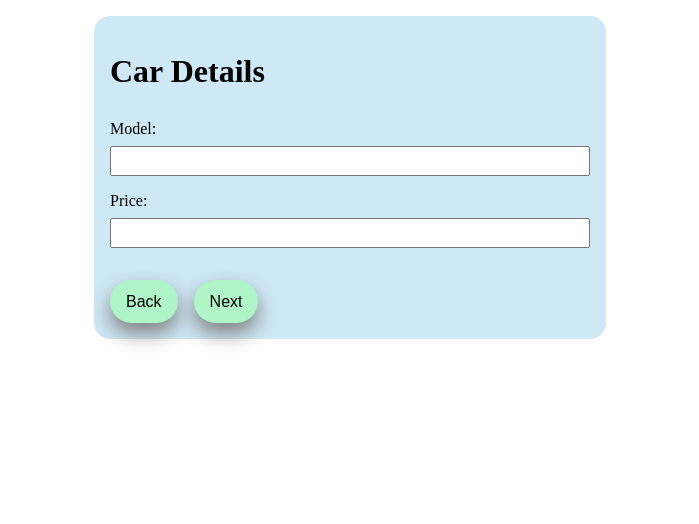
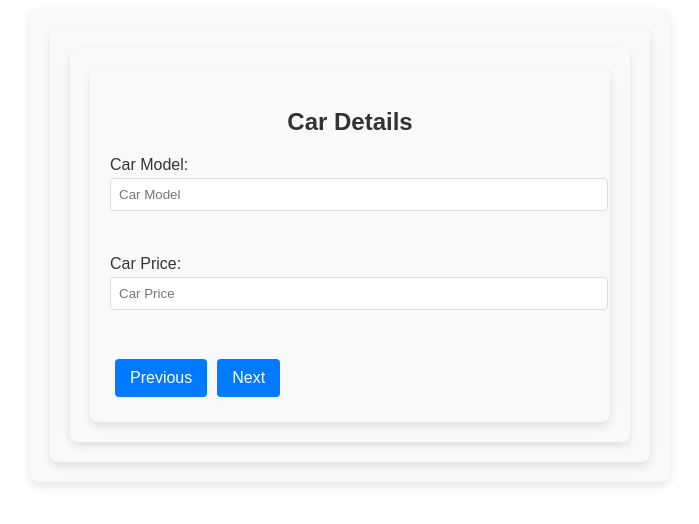
Before and after one commit to acciojob/multi-step-form-FarazAhmad2, a React app: page / in a window 1280 px wide. Both pictures are taken after a click on the button "Next". Shown: the whole page, without its empty margins (290-989 px from the left). Built offline with nearby package versions, Linux system fonts and the light colour scheme.

Commit message:
ninth commit

```diff
--- a/src/components/App.js
+++ b/src/components/App.js
@@ -1,47 +1,50 @@
-import React, { useState, useEffect } from "react";
-import "./../styles/App.css";
-import Step from "./Step";
+// SGN
+import React, { useState } from 'react';
+import '../styles/App.css'; // Ensure the correct path
+import Step from './Step';
 
 const App = () => {
-  const [step, setStep] = useState(1); // Starts at step 1
+  const [currentStep, setCurrentStep] = useState(1);
   const [formData, setFormData] = useState({
-    first_name: "",
-    last_name: "",
-    model: "",
-    car_price: "",
-    card_info: "",
-    expiry_date: "",
-  }); // Initializes form data
+    first_name: '',
+    last_name: '',
+    model: '',
+    car_price: '',
+    card_info: '',
+    expiry_date: ''
+  });
 
-  function nextStep() {
-    setStep(step + 1);
-  }
+  const handleNext = () => {
+    setCurrentStep((prevStep) => prevStep + 1);
+  };
 
-  function prevStep() {
-    setStep(step - 1);
-  }
+  const handlePrev = () => {
+    setCurrentStep((prevStep) => prevStep - 1);
+  };
+
+  const handleSubmit = () => {
+    console.log('Submitted:', formData);
+  };
 
   const handleChange = (e) => {
-    const { name, value } = e.target;
-    const newData = { ...formData };
-    newData[name] = value;
-    setFormData(newData);
+    const { id, value } = e.target;
+    setFormData({
+      ...formData,
+      [id]: value
+    });
   };
-
-  const handleSubmit = (e) => {
-    e.preventDefault();
-    console.log('Form submitted:', formData);
-  };
-
-  useEffect(() => {
-    console.log('Current step:', step);
-  }, [step]);
 
   return (
     <div>
-      <form id={`step${step}`} onSubmit={step === 3 ? handleSubmit : (e) => e.preventDefault()}>
-        <Step step={step} handleChange={handleChange} formData={formData} nextStep={nextStep} prevStep={prevStep} />
-      </form>
+      {/* Do not remove the main div */}
+      <Step
+        currentStep={currentStep}
+        formData={formData}
+        handleChange={handleChange}
+        onNext={handleNext}
+        onPrev={handlePrev}
+        onSubmit={handleSubmit}
+      />
     </div>
   );
 };
--- a/src/components/Step.js
+++ b/src/components/Step.js
@@ -1,50 +1,139 @@
-import React from "react";
+// SGN
+import React, { useState } from 'react';
 
-const Step = ({ step, handleChange, formData, nextStep, prevStep }) => {
-  if (step === 1) {
-    return (
-      <div className="customer container">
-        <h1>Customer Details</h1>
-        <label htmlFor="first_name">First Name:</label>
-        <input onChange={handleChange} id="first_name" name="first_name" value={formData.first_name} />
-        <label htmlFor="last_name">Last Name:</label>
-        <input onChange={handleChange} id="last_name" name="last_name" value={formData.last_name} />
-        <div className="btns">
-        <button onClick={nextStep} type="button">Next</button>
+const Step = ({ currentStep, formData, handleChange, onNext, onPrev, onSubmit }) => {
+  const [creditCardError, setCreditCardError] = useState('');
+  const [expiryDateError, setExpiryDateError] = useState('');
+
+  const handleCreditCardNumberChange = (event) => {
+    const value = event.target.value;
+    handleChange(event);
+
+    // Validate credit card number
+    if (value.replace(/\D/g, '').length === 12) {
+      setCreditCardError('');
+    } else {
+      setCreditCardError('Credit card number must be exactly 12 digits');
+    }
+  };
+
+  const handleExpiryDateChange = (event) => {
+    const value = event.target.value;
+    handleChange(event);
+
+    // Validate expiry date format
+    const regex = /^(0[1-9]|1[0-2])\/([0-9]{2})$/;
+    if (regex.test(value)) {
+      setExpiryDateError('');
+    } else {
+      setExpiryDateError('Please enter a valid MM/YY date');
+    }
+  };
+
+  const isStep1 = currentStep === 1;
+  const isStep2 = currentStep === 2;
+  const isStep3 = currentStep === 3;
+
+  return (
+    <div>
+      {isStep1 && (
+        <div>
+          <h2>Customer Details</h2>
+          <label>
+            First Name:
+            <input
+              type="text"
+              id="first_name"
+              value={formData.first_name}
+              onChange={handleChange}
+              placeholder="First Name"
+            />
+          </label>
+          <br />
+          <label>
+            Last Name:
+            <input
+              type="text"
+              id="last_name"
+              value={formData.last_name}
+              onChange={handleChange}
+              placeholder="Last Name"
+            />
+          </label>
+          <br />
+          <button onClick={onNext}>Next</button>
         </div>
-      </div>
-    );
-  } else if (step === 2) {
-    return (
-      <div className="car container">
-        <h1>Car Details</h1>
-        <label htmlFor="model">Model:</label>
-        <input onChange={handleChange} id="model" name="model" value={formData.model} />
-        <label htmlFor="car_price">Price:</label>
-        <input onChange={handleChange} type="number" id="car_price" name="car_price" value={formData.car_price} />
-        <div className="btns">
-        <button onClick={prevStep} type="button">Back</button>
-        <button onClick={nextStep} type="button">Next</button>
+      )}
+
+      {isStep2 && (
+        <div>
+          <h2>Car Details</h2>
+          <label>
+            Car Model:
+            <input
+              type="text"
+              id="model"
+              value={formData.model}
+              onChange={handleChange}
+              placeholder="Car Model"
+            />
+          </label>
+          <br />
+          <label>
+            Car Price:
+            <input
+              type="text"
+              id="car_price"
+              value={formData.car_price}
+              onChange={handleChange}
+              placeholder="Car Price"
+            />
+          </label>
+          <br />
+          <button onClick={onPrev}>Previous</button>
+          <button onClick={onNext}>Next</button>
         </div>
-      </div>
-    );
-  } else if (step === 3) {
-    return (
-      <div className="payment container">
-        <h1>Payment Details</h1>
-        <label htmlFor="card_info">Credit Card Number:</label>
-        <input type="number" onChange={handleChange} id="card_info" name="card_info" value={formData.card_info} />
-        <label htmlFor="expiry_date">Expiration Date:</label>
-        <input onChange={handleChange} type="date" id="expiry_date" name="expiry_date" value={formData.expiry_date} />
-        <div className="btns">
-        <button onClick={prevStep} type="button">Back</button>
-        <button type="submit">Submit</button>
+      )}
+
+      {isStep3 && (
+        <div>
+          <h2>Payment Details</h2>
+          <label>
+            Credit Card Number:
+            <input
+              type="text"
+              id="card_info"
+              placeholder="Enter 12-digit number"
+              value={formData.card_info}
+              onChange={handleCreditCardNumberChange}
+            />
+            {creditCardError && <p style={{ color: 'red' }}>{creditCardError}</p>}
+          </label>
+          <br />
+          <label>
+            Expiration Date (MM/YY):
+            <input
+              type="text"
+              id="expiry_date"
+              placeholder="MM/YY"
+              value={formData.expiry_date}
+              onChange={handleExpiryDateChange}
+            />
+            {expiryDateError && <p style={{ color: 'red' }}>{expiryDateError}</p>}
+          </label>
+          <br />
+          <button onClick={onPrev}>Previous</button>
+          <button
+            onClick={() => {
+              if (!creditCardError && !expiryDateError) onSubmit();
+            }}
+          >
+            Submit
+          </button>
         </div>
-      </div>
-    );
-  } else {
-    return null;
-  }
+      )}
+    </div>
+  );
 };
 
 export default Step;
--- a/src/styles/App.css
+++ b/src/styles/App.css
@@ -1,29 +1,71 @@
-form {
-    margin: 1rem auto;
-    background-color: #cee8f6;
-    width: 30rem;
-    padding: 1rem;
-    border-radius: 1rem;
-}
+div {
+    font-family: Arial, sans-serif;
+    max-width: 600px;
+    margin: 0 auto;
+    padding: 20px;
+    background-color: #f9f9f9;
+    border-radius: 8px;
+    box-shadow: 0 4px 8px rgba(0, 0, 0, 0.1);
+  }
 
-.container {
-    display: flex;
-    flex-direction: column;
-    gap: 0.5rem;
-}
+  /* Step headers */
+  h2 {
+    text-align: center;
+    color: #333;
+  }
 
-input {
-    margin-bottom: 0.5rem;
-    height: 1.5rem;
-}
+  /* Form field styling */
+  label {
+    display: block;
+    margin-bottom: 10px;
+    font-size: 16px;
+    color: #333;
+  }
 
-button {
-    margin-top: 1rem;
-    margin-right: 1rem;
-    background-color: #aff5c7;
+  input[type="text"],
+  input[type="number"],
+  input[type="date"] {
+    width: 100%;
+    padding: 8px;
+    margin-top: 4px;
+    margin-bottom: 16px;
+    border: 1px solid #ddd;
+    border-radius: 4px;
+  }
+
+  input[type="text"]:focus,
+  input[type="number"]:focus,
+  input[type="date"]:focus {
+    border-color: #007bff;
+    outline: none;
+  }
+
+  /* Error message styling */
+  p {
+    color: red;
+    font-size: 14px;
+    margin: 0;
+  }
+
+  /* Button styling */
+  button {
+    padding: 10px 15px;
+    margin: 5px;
     border: none;
-    font-size: 1rem;
-    padding: 0.8rem 1rem;
-    border-radius: 5rem;
-    box-shadow: 0 10px 20px grey;
-}
+    border-radius: 4px;
+    color: #fff;
+    background-color: #007bff;
+    cursor: pointer;
+    font-size: 16px;
+    transition: background-color 0.3s ease;
+  }
+
+  button:hover {
+    background-color: #0056b3;
+  }
+
+  /* Navigation buttons styling */
+  button:disabled {
+    background-color: #cccccc;
+    cursor: not-allowed;
+  }
```
